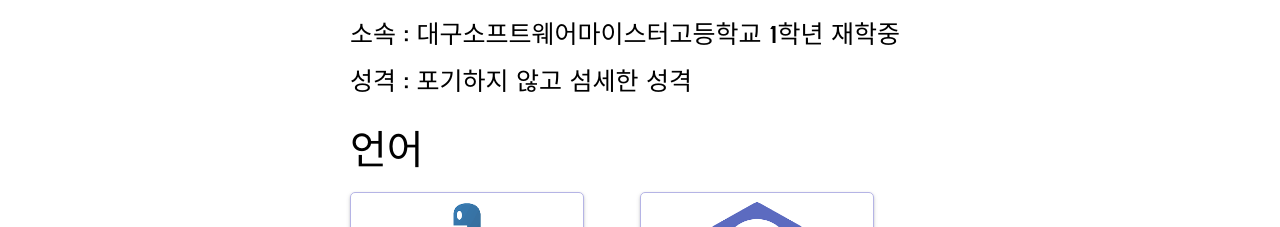
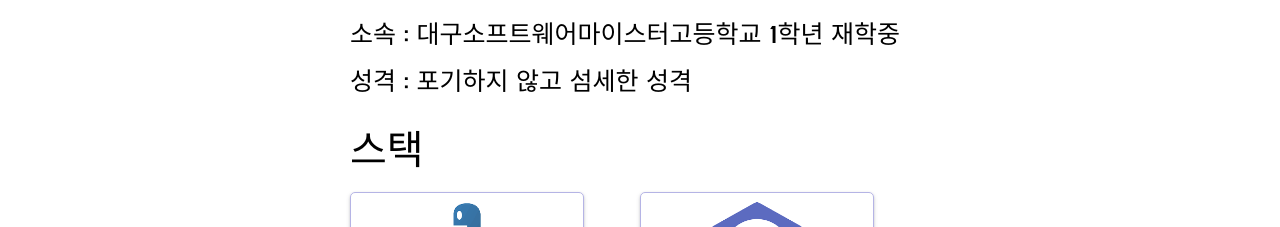
Before and after one commit to ivaaaaann/my-web-react, a React (Create React App) app: page /#/ in a window 1280 px wide. Shown: the part 986-1213 px from the top of the page. Built offline with nearby package versions, Linux system fonts and the light colour scheme.

Commit message:
update : profile
update : profile

```diff
--- a/src/components/Profile.js
+++ b/src/components/Profile.js
@@ -70,7 +70,7 @@ function Profile() {
           </div>
         </div>
         <div className="profile-data-container">
-          <div className="profile-title font-style">언어</div>
+          <div className="profile-title font-style">스택</div>
           <div className="profile-data-data">
             {MyLanguage.map((data) => (
               <MyLangContents key={data.id} Lang={data.Lang} img={data.img} />
```
